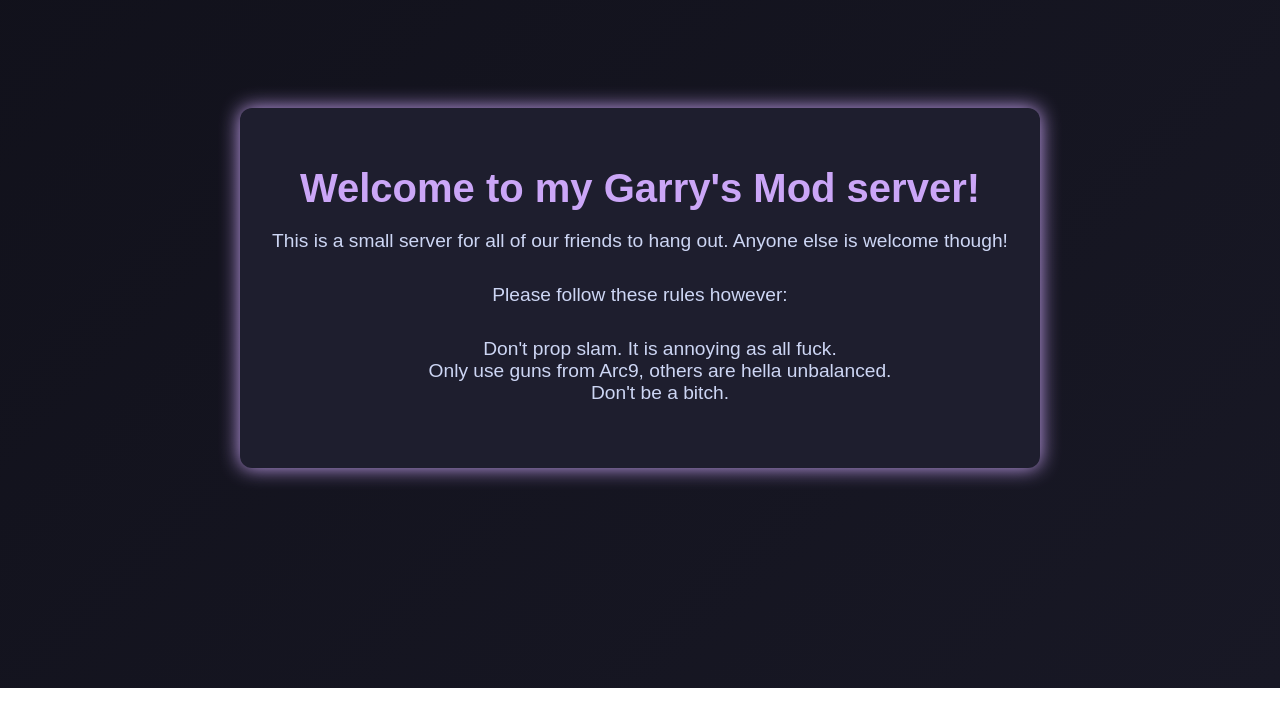
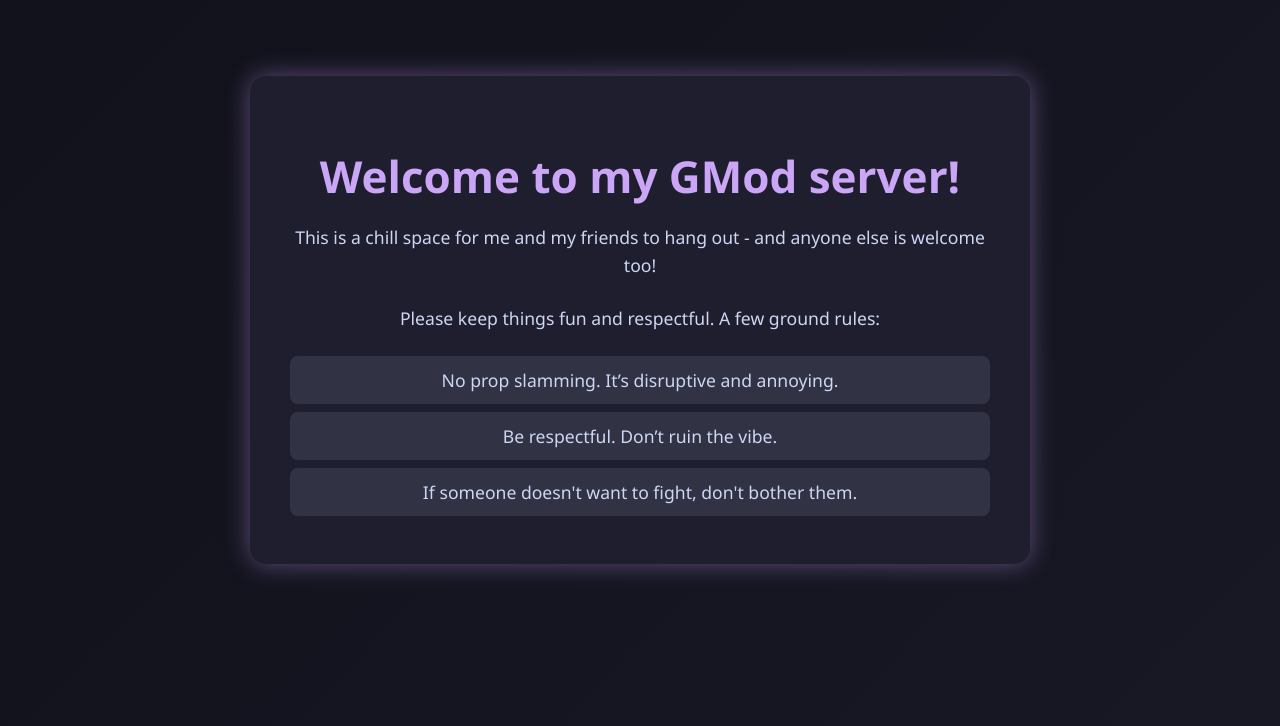
Before and after one commit to cylenia/GarrysModServerGuide, a plain HTML site: page index.html in a window 1280 px wide. Shown: the part 112-838 px from the top of the page. Before the commit the page ends 800 px from the top, so only its background shows below. Drawn offline with Linux system fonts and the light colour scheme.

Commit message:
style: enhance layout and readability

```diff
--- a/index.html
+++ b/index.html
@@ -7,60 +7,67 @@
   <style>
     body {
       margin: 0;
-      font-family: sans-serif;
+      font-family: 'Segoe UI', Tahoma, Geneva, Verdana, sans-serif;
       background: linear-gradient(135deg, #11111b, #181825);
       color: #cdd6f4;
       display: flex;
-      flex-direction: column;
       align-items: center;
       justify-content: center;
-      height: 100vh;
-      overflow: hidden;
+      min-height: 100vh;
+      padding: 2rem;
     }
 
     .container {
+      background-color: #1e1e2e;
+      border-radius: 16px;
+      box-shadow: 0 0 25px rgba(203, 166, 247, 0.4);
+      max-width: 700px;
+      width: 100%;
+      padding: 2.5rem;
       text-align: center;
-      padding: 2rem;
-      border-radius: 12px;
-      background-color: #1e1e2e;
-      box-shadow: 0 0 20px #cba6f7;
-      max-width: 800px;
     }
 
     h1 {
-      font-size: 2.5rem;
+      font-size: 2.75rem;
       color: #cba6f7;
-      margin-bottom: 0.5rem;
+      margin-bottom: 1rem;
     }
 
     p {
-      font-size: 1.2rem;
-      color: #cdd6f4;
-      margin-bottom: 2rem;
+      font-size: 1.1rem;
+      margin-bottom: 1.5rem;
+      line-height: 1.6;
+    }
+
+    ul {
+      padding: 0;
+      list-style: none;
+      margin: 1rem 0 0 0;
     }
 
     li {
-      font-size: 1.2rem;
-      margin: none;
-      list-style-type: none;
+      font-size: 1.1rem;
+      margin: 0.5rem 0;
+      background-color: #313244;
+      padding: 0.75rem 1rem;
+      border-radius: 8px;
     }
   </style>
 </head>
 <body>
   <div class="container">
-    <h1>Welcome to my Garry's Mod server!</h1>
+    <h1>Welcome to my GMod server!</h1>
     <p>
-      This is a small server for all of our friends to hang out.
-      Anyone else is welcome though!
+      This is a chill space for me and my friends to hang out - and anyone else is welcome too!
     </p>
     <p>
-      Please follow these rules however:
-      <ul>
-        <li>Don't prop slam. It is annoying as all fuck.</li>
-        <li>Only use guns from Arc9, others are hella unbalanced.</li>
-        <li>Don't be a bitch.</li>
-      </ul>
+      Please keep things fun and respectful. A few ground rules:
     </p>
+    <ul>
+      <li>No prop slamming. It’s disruptive and annoying.</li>
+      <li>Be respectful. Don’t ruin the vibe.</li>
+      <li>If someone doesn't want to fight, don't bother them.</li>
+    </ul>
   </div>
 </body>
 </html>
```
